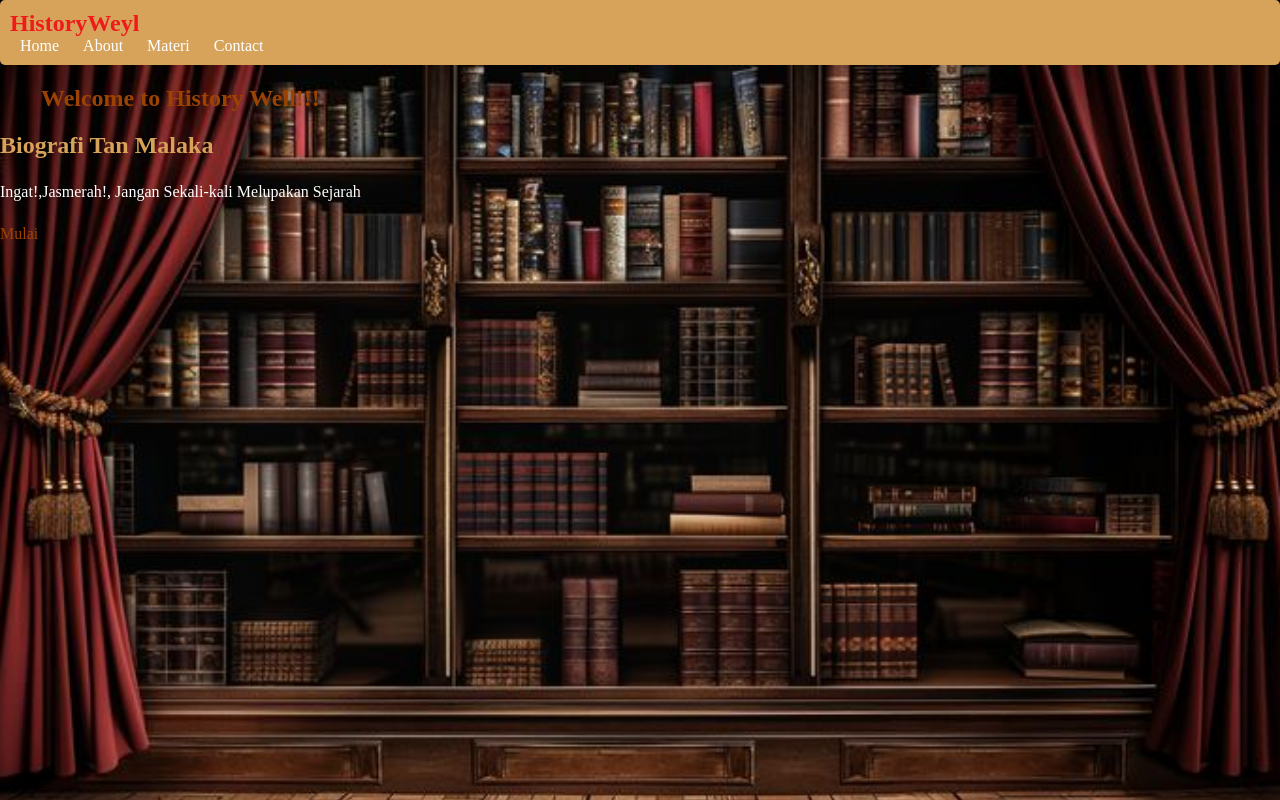
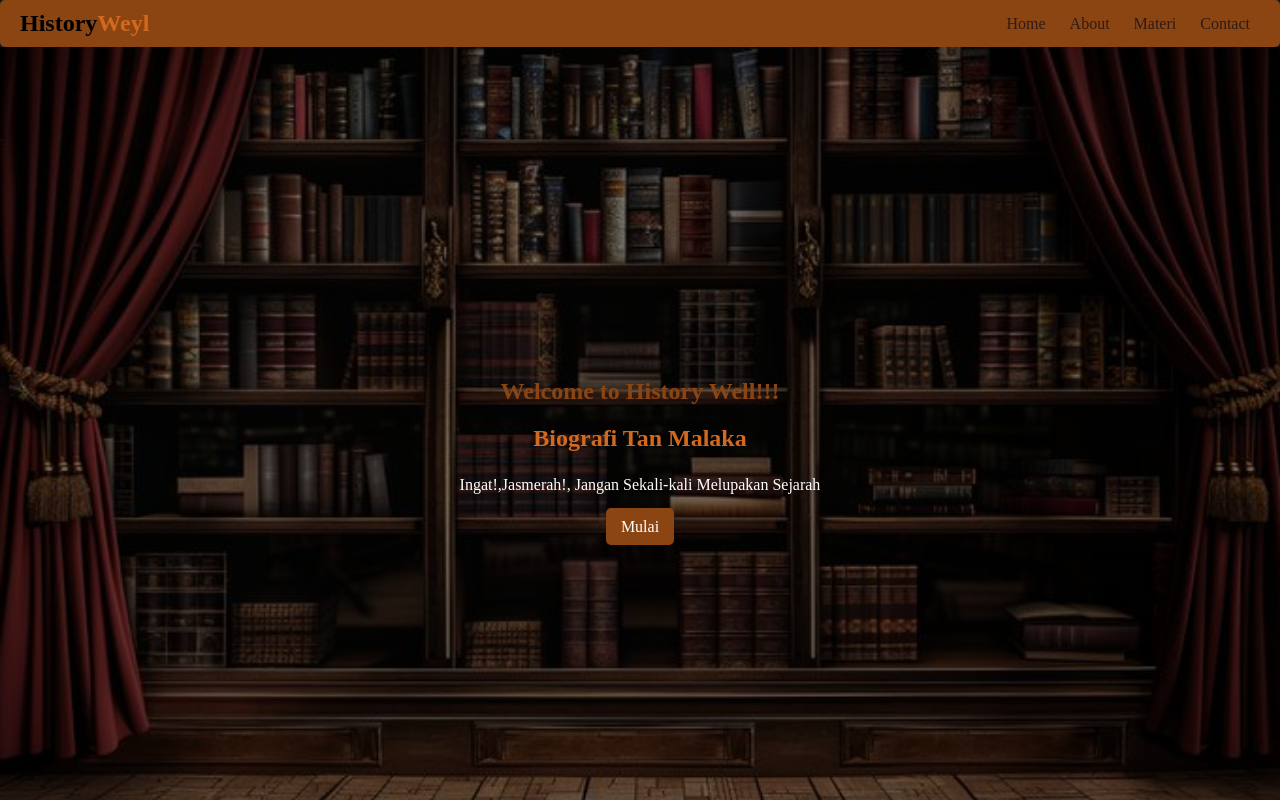
Before and after one commit to naslika/konslicuy, a plain HTML site: page index.html in a window 1280 px wide. Shown: the top 800 px of the page. Drawn offline with Linux system fonts and the light colour scheme.

Commit message:
updatebaru

```diff
--- a/style.css
+++ b/style.css
@@ -1,6 +1,6 @@
 :root{
-  --primary: #9d4302;
-  --secondary: #d7a35a;
+  --primary: #8b4513;
+  --secondary: #d2691e;
   --border-radius: 5px;
   --font: 'Arial, sans-serif';
 }
@@ -9,15 +9,18 @@ body {
   font-family: var(--font);
   margin: 0;
   padding: 0;
-  background-color: #010101;
-  color: #333;
+  background-color: #1a1612;
+  color: #f5f5dc;
 }
 .hero {
-  background-image: url('perpus.jpeg');
+  background: linear-gradient(rgba(0,0,0,0.5), rgba(0,0,0,0.5)), url('perpus.jpeg');
   background-size: cover;
   background-position: center;
   height: 100vh;
   display: flex;
+  align-items: center;
+  justify-content: center;
+  text-align: center;
 }
 h1 {
   color: var(--primary);
@@ -37,7 +40,7 @@ a {
 a:hover {
   text-decoration: underline;
 }
-button {
+.btn {
   background-color: var(--primary);
   color: white;
   border: none;
@@ -45,39 +48,38 @@ button {
   border-radius: var(--border-radius);
   cursor: pointer;
 }
-button:hover {
+.btn:hover {
   background-color: darken(var(--primary), 10%);
 }
-nav {
-  background-color: var(--secondary);
+.navbar {
+  display: flex;
+  justify-content: space-between;
+  align-items: center;
+  padding: 10px 20px;
+  background-color: var(--primary);
+  border-radius: var(--border-radius);
+}
+.nav-logo {
+  font-size: 24px;
+  font-weight: bold;
+  color: #000000;
+  text-decoration: none;
+}
+.nav-logo span {
+  color: var(--secondary);
+}
+.nav-menu {
+  display: flex;
+  gap: 20px;
+}
+.navbar-item {
+  color: #2f1b14;
+  text-decoration: none;
   padding: 10px;
   border-radius: var(--border-radius);
 }
-nav a {
-  color: rgb(0, 0, 0);
-  margin: 2 10px;
-}
-nav a:hover {
-  text-decoration: underline;
-}
-nav .nav-logo {
-  font-size: 24px;
-  font-weight: bold;
-  color: #ef1a1a;
-}
-nav .nav-menu {
-  display: flex;
-  justify-content: space-around;
-  align-items: center;
-}
-.navbar-item {
-  color: #fff;
-  text-decoration: none;
-  padding: 10px;
-}
 .navbar-item:hover {
-  background-color: rgba(255, 255, 255, 0.1);
-  border-radius: var(--border-radius);
+  background-color: rgba(139, 69, 19, 0.2);
 }
 .materi img {
   width: 200px;
```
